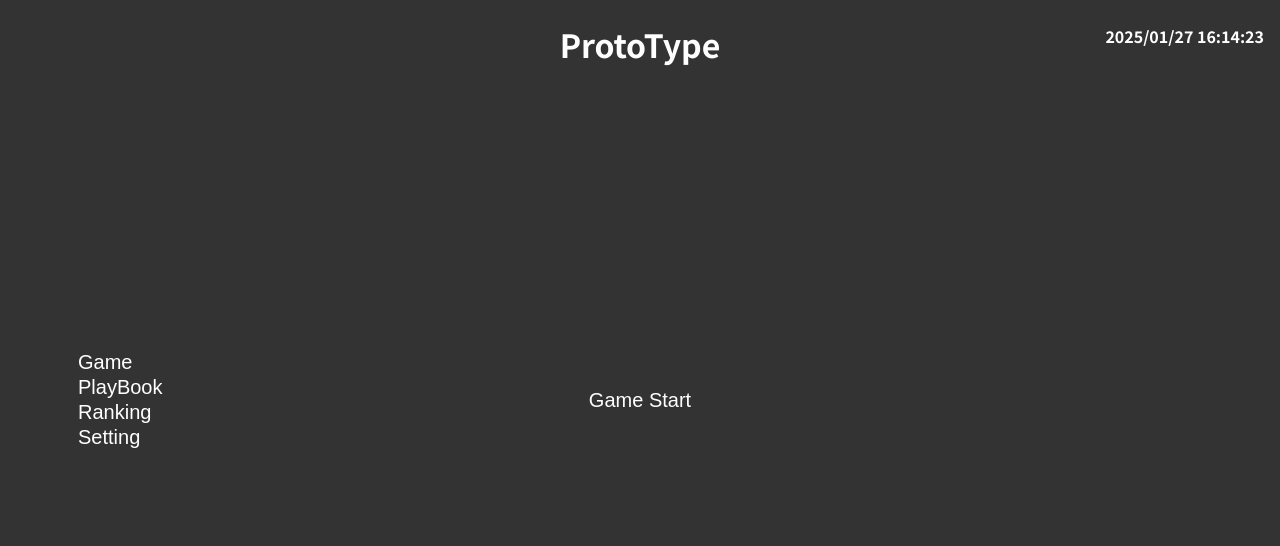
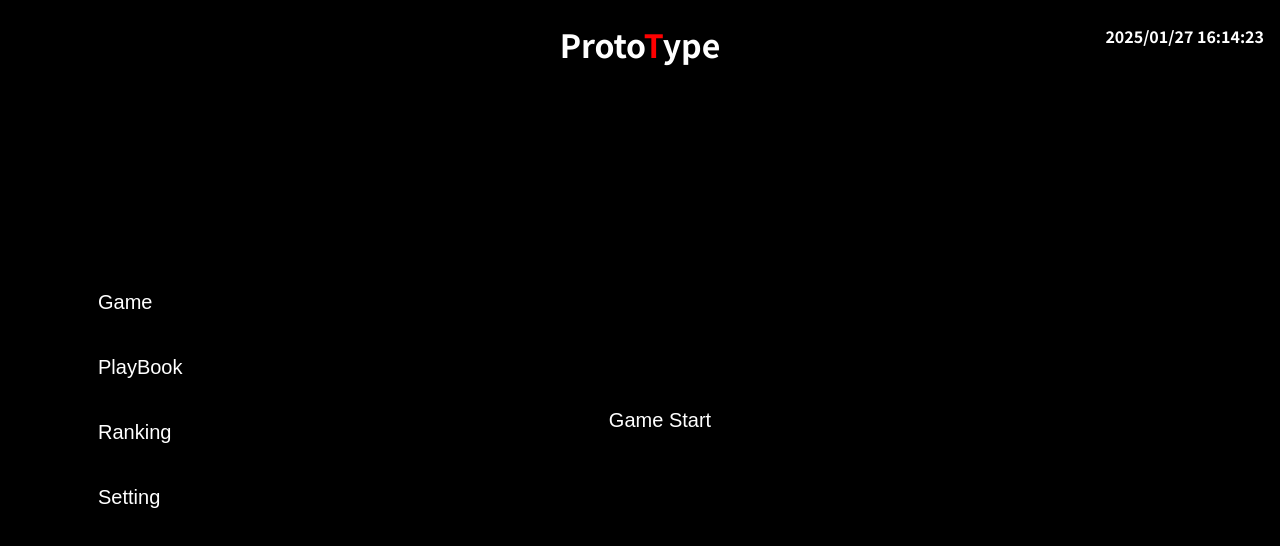
Before and after one commit to rebuildup/ProtoType, a React (Vite) app: page / in a window 1280 px wide. Shown: the top 546 px of the page. Built offline with nearby package versions, Linux system fonts and the light colour scheme; a web font is replaced by a local one.

Commit message:
Update: modify ColorPalette themes, adjust WebGLPopup background color, and enhance styling in various components

```diff
--- a/src/components/ColorPalette.tsx
+++ b/src/components/ColorPalette.tsx
@@ -3,30 +3,39 @@ import "../styles/colorpalette.css";
 
 const themes = [
   {
-    name: "Light",
+    name: "Dark",
     colors: {
-      "--MainBG": "#ffffff",
-      "--MainColor": "#333333",
+      "--MainBG": "#000000",
+      "--MainColor": "#ffffff",
+      "--MainAccent": "#ff0000",
+      "--SecondAccent": "#ffffff",
+    },
+  },
+  {
+    name: "Grey",
+    colors: {
+      "--MainBG": "#333333",
+      "--MainColor": "#eeeeee",
       "--MainAccent": "#007bff",
       "--SecondAccent": "#ff4081",
     },
   },
   {
-    name: "Dark",
+    name: "Dark Bule",
     colors: {
-      "--MainBG": "#333333",
-      "--MainColor": "#ffffff",
-      "--MainAccent": "#1e90ff",
-      "--SecondAccent": "#ff1493",
+      "--MainBG": "#000011",
+      "--MainColor": "#eeeeee",
+      "--MainAccent": "#EDE84C",
+      "--SecondAccent": "#0000ee",
     },
   },
   {
-    name: "Solarized",
+    name: "Light",
     colors: {
-      "--MainBG": "#fdf6e3",
-      "--MainColor": "#657b83",
-      "--MainAccent": "#268bd2",
-      "--SecondAccent": "#d33682",
+      "--MainBG": "#eeeeee",
+      "--MainColor": "#333333",
+      "--MainAccent": "#ff0000",
+      "--SecondAccent": "#0000ee",
     },
   },
 ];
--- a/src/components/WebGLPopup.tsx
+++ b/src/components/WebGLPopup.tsx
@@ -31,7 +31,7 @@ const WebGLPopup: React.FC<WebGLPopupProps> = ({ onClose }) => {
         await app.init({
           width: 720 * 2,
           height: 600 * 2,
-          backgroundColor: 0x000000,
+          backgroundColor: 0x1099bb,
           autoStart: false,
         });
 
--- a/src/index.css
+++ b/src/index.css
@@ -82,10 +82,10 @@
 }
 
 :root {
-  --MainBG: #333;
+  --MainBG: #000000;
   --MainColor: #ffffff;
-  --MainAccent: #007bff;
-  --SecondAccent: #ff4081;
+  --MainAccent: #ff0000;
+  --SecondAccent: #ffffff;
 }
 
 body {
--- a/src/styles/colorpalette.css
+++ b/src/styles/colorpalette.css
@@ -1,3 +1,7 @@
 .p-4 {
   color: var(--MainColor);
 }
+button {
+  color: var(--MainColor);
+  margin: 1em;
+}
--- a/src/styles/header.css
+++ b/src/styles/header.css
@@ -13,6 +13,9 @@
   grid-column: 2;
   justify-self: center;
 }
+.title span {
+  color: var(--MainAccent);
+}
 
 .current-time {
   grid-column: 3;
--- a/src/styles/webglPopup.css
+++ b/src/styles/webglPopup.css
@@ -6,8 +6,8 @@
   transform: translate(-50%, -50%);
   width: 720px;
   height: 600px;
-  background-color: black;
-  border: 1px solid black;
+  background-color: var(--MainBG);
+  border: 3px solid var(--MainColor);
   box-shadow: 0 4px 8px rgba(0, 0, 0, 0.2);
   z-index: 1000;
 }
```
Also changed, not shown: src/SiteInterface.ts (added, +21 -0 lines).
